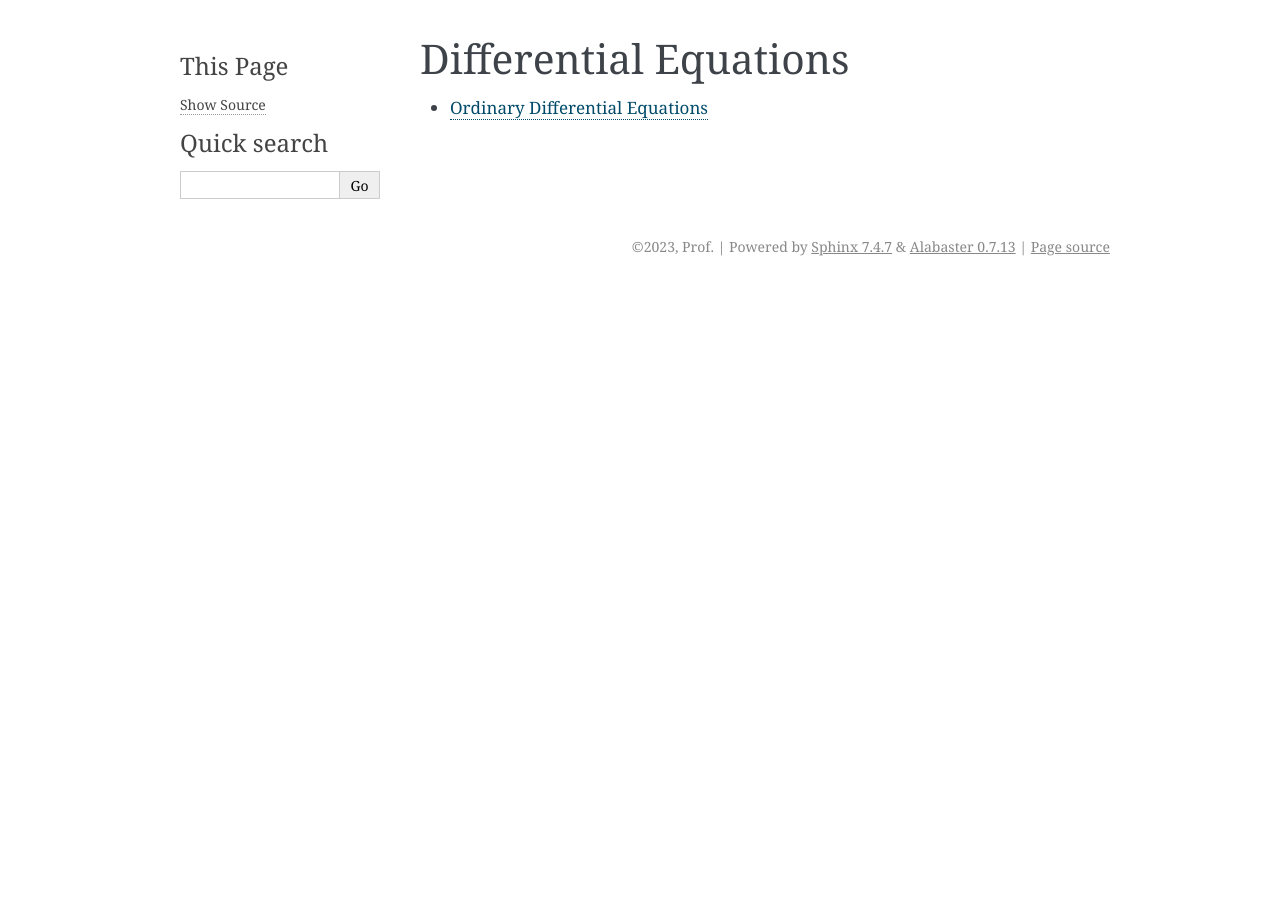
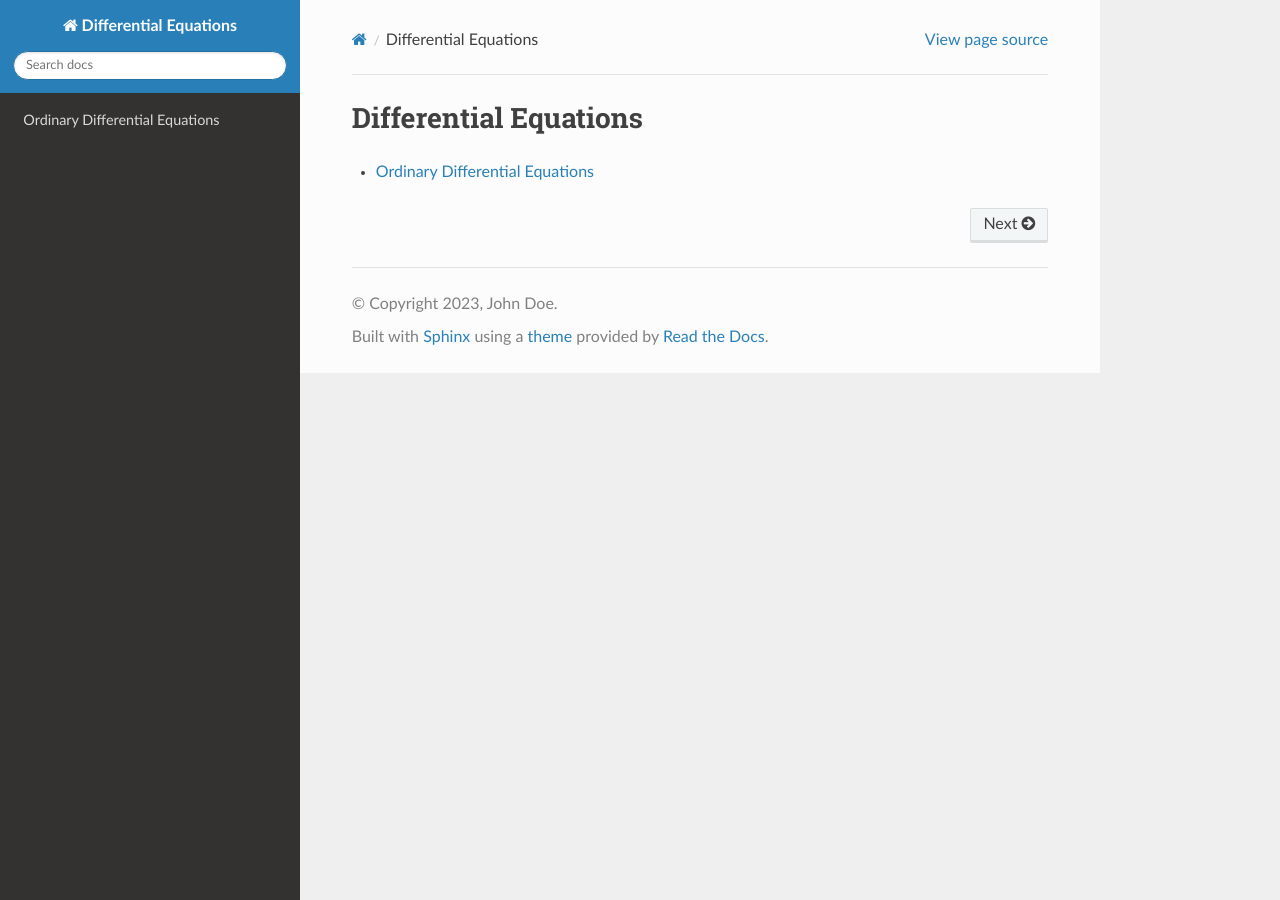
Before and after one commit to mretegan/diffeq, a Sphinx documentation site: the page built from doc/index.md, in a window 1280 px wide. Built offline with Sphinx 7.4.7 and the Read the Docs theme 2.0.0, drawn with Linux system fonts in a browser that asks for light colours; pages that are not in the unit, such as notebooks, are missing from menus.

Commit message:
Change Sphinx theme

```diff
--- a/doc/conf.py
+++ b/doc/conf.py
@@ -6,10 +6,10 @@
 # -- Project information -----------------------------------------------------
 # https://www.sphinx-doc.org/en/master/usage/configuration.html#project-information
 
-project = "Curs"
-copyright = "2023, Prof"
-author = "Prof"
-release = "0.1"
+project = "Differential Equations"
+copyright = "2023, John Doe"
+author = "John Doe"
+release = ""
 
 # -- General configuration ---------------------------------------------------
 # https://www.sphinx-doc.org/en/master/usage/configuration.html#general-configuration
@@ -37,5 +37,5 @@ source_suffix = {
 # -- Options for HTML output -------------------------------------------------
 # https://www.sphinx-doc.org/en/master/usage/configuration.html#options-for-html-output
 
-html_theme = "alabaster"
+html_theme = "sphinx_rtd_theme"
 html_static_path = ["_static"]
```
Also changed, not shown: environment.yml (+4 -3 lines).
